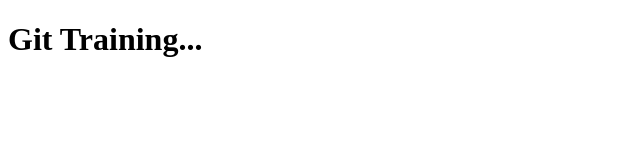
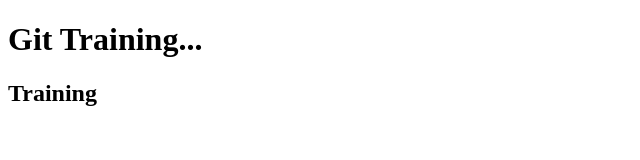
Before and after one commit to kankaro/webteam-git-training, a plain HTML site: page index.html in a window 1280 px wide. Shown: the whole page, without its empty margins (0-640 px from the left). Drawn offline with Linux system fonts and the light colour scheme.

Commit message:
Update content (#1)

```diff
--- a/index.html
+++ b/index.html
@@ -7,5 +7,6 @@
 </head>
 <body>
     <h1>Git Training...</h1>
+    <h2>Training</h2>
 </body>
 </html>
```
